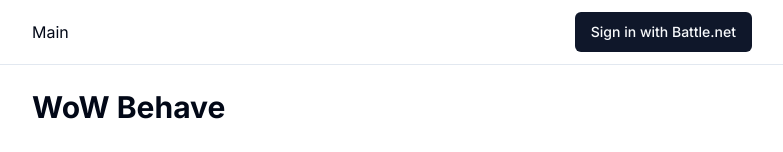
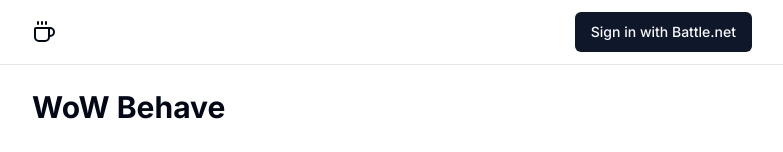
Before and after one commit to pablojohn/dungeon-honor, a Next.js app: page / in a window 1280 px wide. Shown: the top 152 px of the page, without its empty margins (248-1031 px from the left). Built offline with nearby package versions, Linux system fonts and the light colour scheme; no server answers.

Commit message:
wip: changed main nav to a coffee icon cause cool

```diff
--- a/app/components/main-nav.tsx
+++ b/app/components/main-nav.tsx
@@ -1,7 +1,9 @@
+import { Coffee } from "lucide-react"
+
 export default function MainNav() {
     return (
         <div className="flex items-center gap-4">
-            Main
+            <Coffee />
         </div>
     )
 }
```
